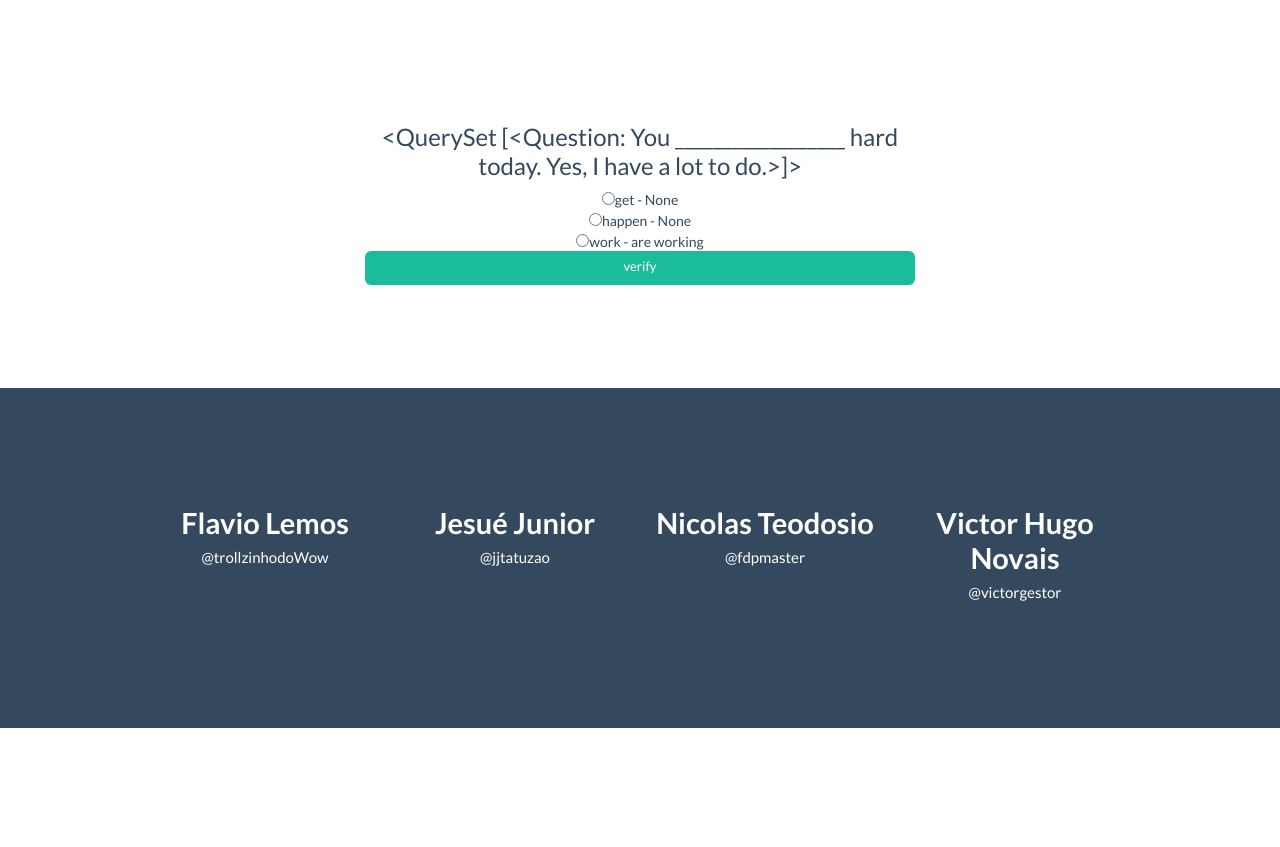
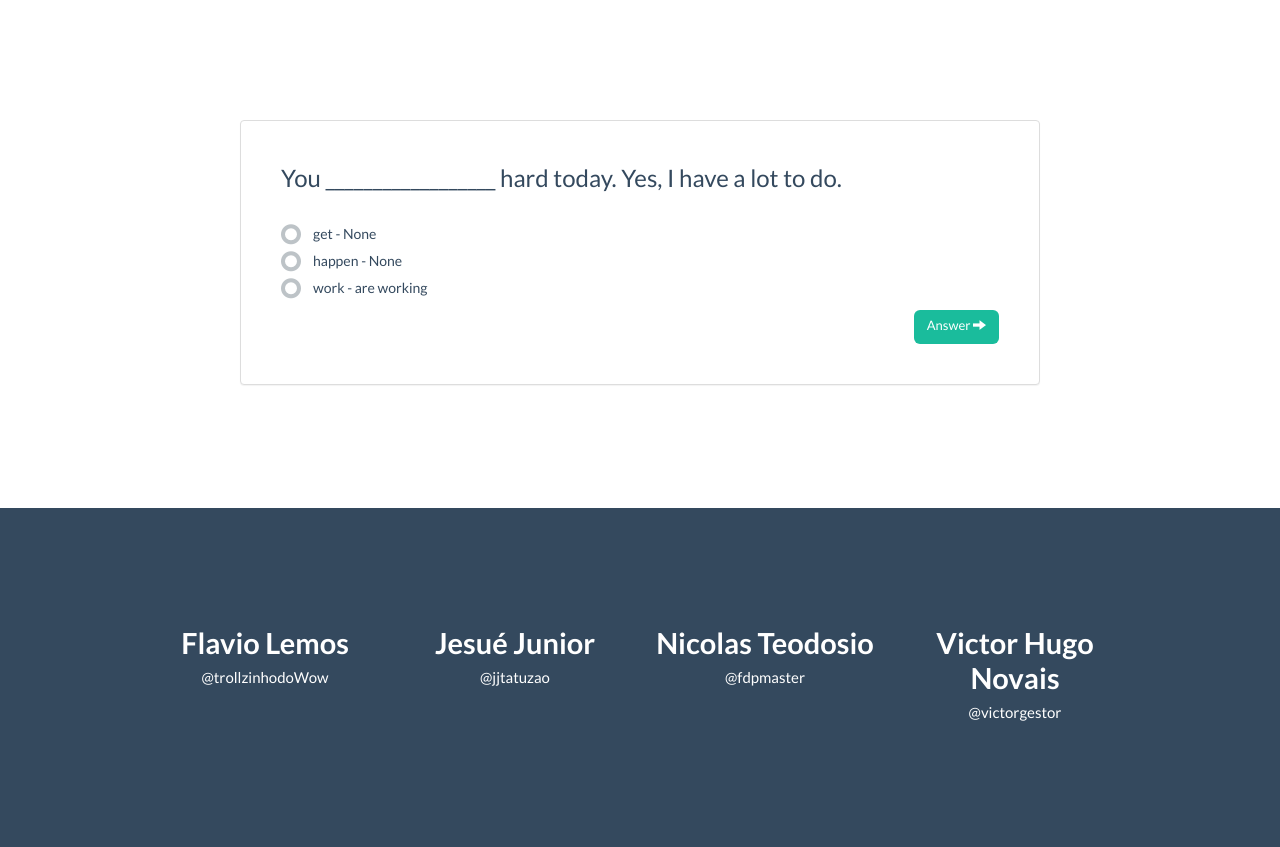
Before and after one commit to jesuejunior/golingo, a Django app: template quiz/templates/question.html in a window 1280 px wide. Shown: the part 77-924 px from the top of the page. Before the commit the page ends 805 px from the top, so only its background shows below. Run offline with Django 3.2, Linux system fonts and the light colour scheme; the template is opened without the code that fills it: values that come from a table or form of the project are taken from there, others are empty; data comes from the database, SQL or seed files in the repository; some libraries are stand-ins or nearby versions.

Commit message:
Fixing layout and adding partial question view

```diff
--- a/golingo/urls.py
+++ b/golingo/urls.py
@@ -22,7 +22,7 @@ from quiz.views import QuestionTemplateView, HomeTemplateView, ResultTemplateVie
 urlpatterns = [
     url(r'^admin/', include(admin.site.urls)),
     url(r'^$', HomeTemplateView.as_view(), name='home'),
-    url(r'^question/$', QuestionTemplateView.as_view(), name='question'),
+    url(r'^lesson/(\d+)/question/(\d+)$', QuestionTemplateView.as_view(), name='question'),
     url(r'^accounts/', include('registration.backends.simple.urls')),
     url(r'^results/(?P<lesson_id>\d+)$', ResultTemplateView.as_view(), name='results'),
 ] + static(settings.STATIC_URL, document_root=settings.STATIC_ROOT)
--- a/quiz/templates/question.html
+++ b/quiz/templates/question.html
@@ -1,11 +1,28 @@
 '{% extends 'menu.html' %}
 {% load staticfiles %}
 {% block container %}
-        <form method="post" action="" class="text-center" style="max-width: 550px;margin:0 auto">
-            <h6>{{ question }}</h6>
-            {% for answer in answers %}
-                <input type="radio" name="answer" value="{{ answer.id }}">{{ answer.name }} - {{ answer.extra }}<br>
-            {% endfor %}
-            <input type="submit" value="verify" class="btn btn-sm btn-primary btn-block"/>
-        </form>
+
+    <form method="post" action="" style="max-width: 800px;margin:0 auto">
+        <div class="panel panel-default">
+            <div class="panel-body" style="padding: 40px;">
+                    {% csrf_token %}
+                    <h6 style="margin-bottom: 30px;">{{ question }}</h6>
+
+                    <div>
+                    {% for answer in answers %}
+                        <div class="radio">
+                            <label>
+                                <input data-toggle="radio" type="radio" name="answer" value="{{ answer.id }}">
+                                {{ answer.name }} - {{ answer.extra }}
+                            </label>
+                        </div>
+
+                    {% endfor %}
+                    </div>
+
+                    <button type="submit" class="btn btn-sm btn-primary pull-right">Answer <span class="glyphicon glyphicon-arrow-right"></span></button>
+            </div>
+        </div>
+    </form>
+
 {% endblock %}
--- a/templates/base.html
+++ b/templates/base.html
@@ -57,5 +57,10 @@
         </div>
     </div>
 </footer>
+    <script src="{% static 'js/jquery-2.0.3.min.js' %}"></script>
+    <script src="{% static 'js/bootstrap.min.js' %}"></script>
+    <script src="{% static 'js/flatui-checkbox.js' %}"></script>
+    <script src="{% static 'js/flatui-radio.js' %}"></script>
+    <script src="{% static 'js/application.js' %}"></script>
 </body>
 </html>
```
Also changed, not shown: quiz/views.py (+20 -11 lines).
